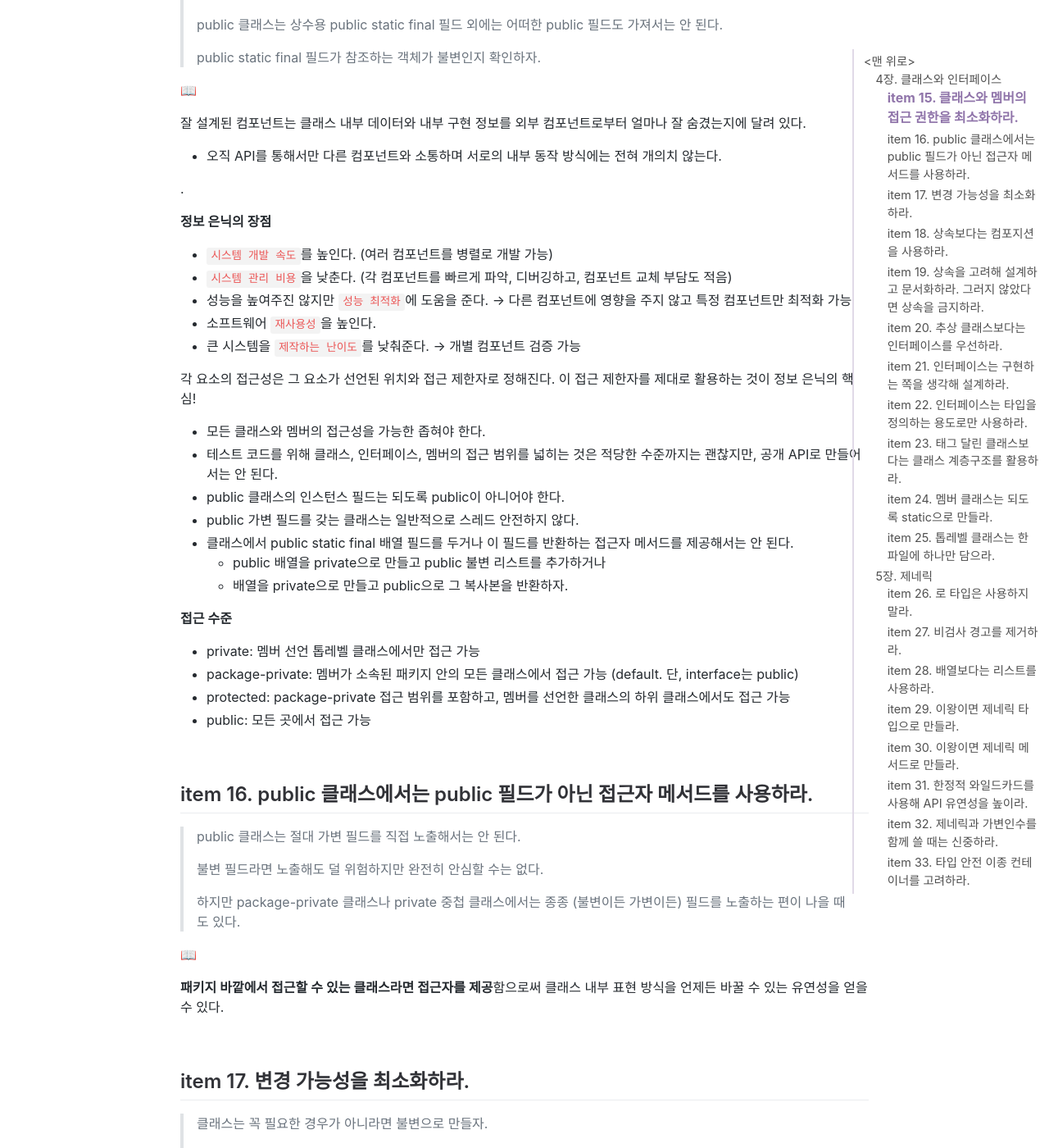
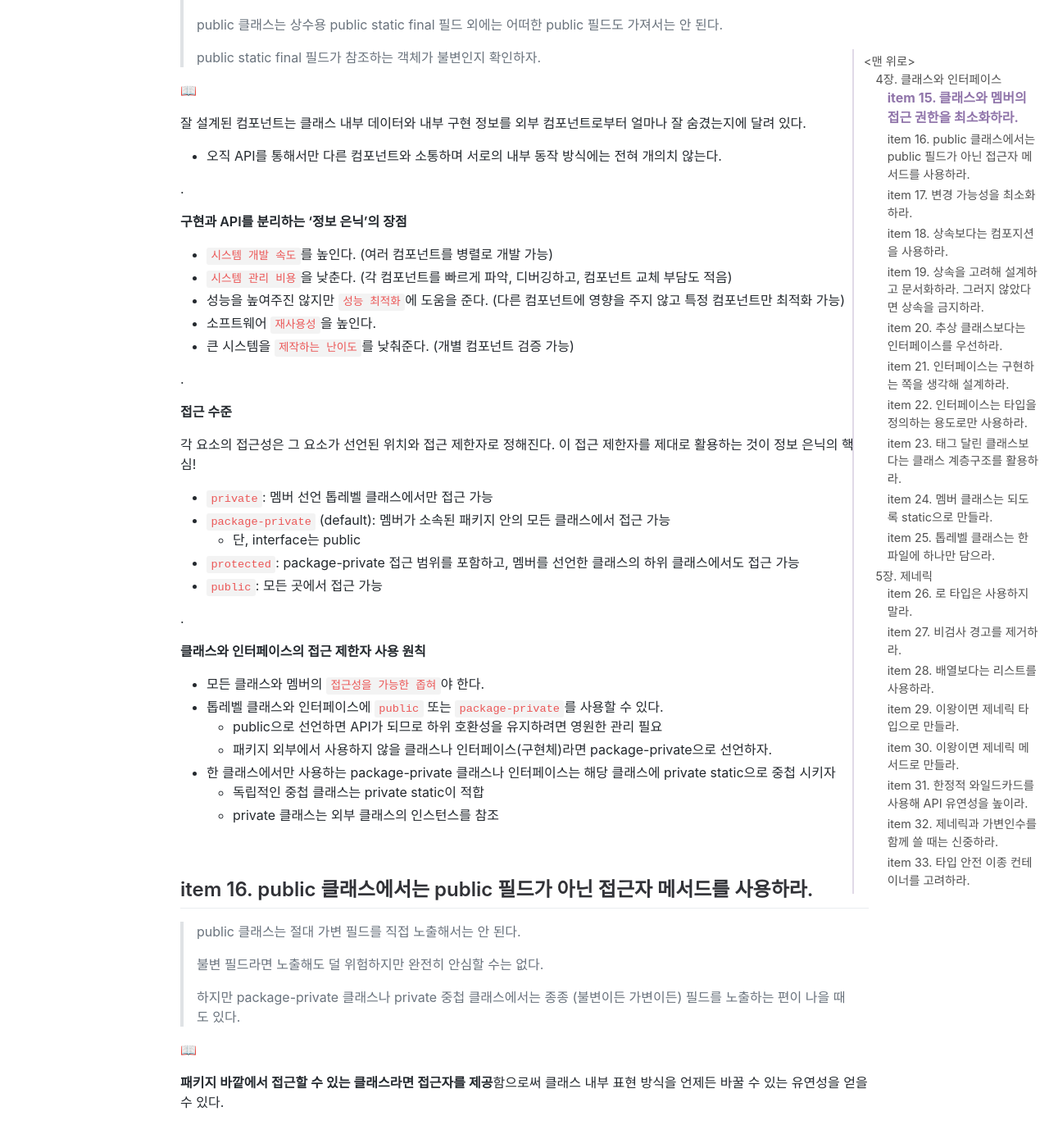
Before and after one commit to jihunparkme/jihunparkme.github.io, a Jekyll site: the page built from _posts/2023-04-22-Effective-Java-Class-Interface-Generics.md, in a window 1280 px wide and 1400 px high, scrolled down 951 px. Shown: the whole window at 82% size. Built offline with Jekyll 4.4.1, drawn with Linux system fonts in a browser that asks for light colours; nearby versions of some CDN libraries; comment, search, counter and statistics services are not loaded.

Commit message:
[Effective Java] item 15. 클래스와 멤버의 접근 권한을 최소화하라.
- 클래스와 인터페이스의 접근 제한자 사용 원칙

```diff
--- a/_posts/2023-04-22-Effective-Java-Class-Interface-Generics.md
+++ b/_posts/2023-04-22-Effective-Java-Class-Interface-Generics.md
@@ -30,57 +30,37 @@ featured-img: EFF_JAVA
 
 .
 
-**정보 은닉의 장점**
+**구현과 API를 분리하는 '정보 은닉'의 장점**
 
 - `시스템 개발 속도`를 높인다. (여러 컴포넌트를 병렬로 개발 가능)
 - `시스템 관리 비용`을 낮춘다. (각 컴포넌트를 빠르게 파악, 디버깅하고, 컴포넌트 교체 부담도 적음)
-- 성능을 높여주진 않지만 `성능 최적화`에 도움을 준다. → 다른 컴포넌트에 영향을 주지 않고 특정 컴포넌트만 최적화 가능
+- 성능을 높여주진 않지만 `성능 최적화`에 도움을 준다. (다른 컴포넌트에 영향을 주지 않고 특정 컴포넌트만 최적화 가능)
 - 소프트웨어 `재사용성`을 높인다.
-- 큰 시스템을 `제작하는 난이도`를 낮춰준다. → 개별 컴포넌트 검증 가능
+- 큰 시스템을 `제작하는 난이도`를 낮춰준다. (개별 컴포넌트 검증 가능)
 
+.
 
-
-
-
-
-
-
-
-
-
-
-
+**접근 수준**
 
 각 요소의 접근성은 그 요소가 선언된 위치와 접근 제한자로 정해진다. 이 접근 제한자를 제대로 활용하는 것이 정보 은닉의 핵심!
 
-- 모든 클래스와 멤버의 접근성을 가능한 좁혀야 한다.
-- 테스트 코드를 위해 클래스, 인터페이스, 멤버의 접근 범위를 넓히는 것은 적당한 수준까지는 괜찮지만, 공개 API로 만들어서는 안 된다.
-- public 클래스의 인스턴스 필드는 되도록 public이 아니어야 한다.
-- public 가변 필드를 갖는 클래스는 일반적으로 스레드 안전하지 않다.
-- 클래스에서 public static final 배열 필드를 두거나 이 필드를 반환하는 접근자 메서드를 제공해서는 안 된다.
-  - public 배열을 private으로 만들고 public 불변 리스트를 추가하거나
-  - 배열을 private으로 만들고 public으로 그 복사본을 반환하자.
+- `private`: 멤버 선언 톱레벨 클래스에서만 접근 가능
+- `package-private` (default): 멤버가 소속된 패키지 안의 모든 클래스에서 접근 가능
+  - 단, interface는 public
+- `protected`: package-private 접근 범위를 포함하고, 멤버를 선언한 클래스의 하위 클래스에서도 접근 가능
+- `public`: 모든 곳에서 접근 가능
 
-**접근 수준**
+.
 
-- private: 멤버 선언 톱레벨 클래스에서만 접근 가능
-- package-private: 멤버가 소속된 패키지 안의 모든 클래스에서 접근 가능 (default. 단, interface는 public)
-- protected: package-private 접근 범위를 포함하고, 멤버를 선언한 클래스의 하위 클래스에서도 접근 가능
-- public: 모든 곳에서 접근 가능
+**클래스와 인터페이스의 접근 제한자 사용 원칙**
 
-
-
-
-
-
-
-
-
-
-
-
-
-
+- 모든 클래스와 멤버의 `접근성을 가능한 좁혀`야 한다.
+- 톱레벨 클래스와 인터페이스에 `public` 또는 `package-private`를 사용할 수 있다.
+  - public으로 선언하면 API가 되므로 하위 호환성을 유지하려면 영원한 관리 필요
+  - 패키지 외부에서 사용하지 않을 클래스나 인터페이스(구현체)라면 package-private으로 선언하자.
+- 한 클래스에서만 사용하는 package-private 클래스나 인터페이스는 해당 클래스에 private static으로 중첩 시키자
+  - 독립적인 중첩 클래스는 private static이 적합
+  - private 클래스는 외부 클래스의 인스턴스를 참조
 
 
 <br>
```
